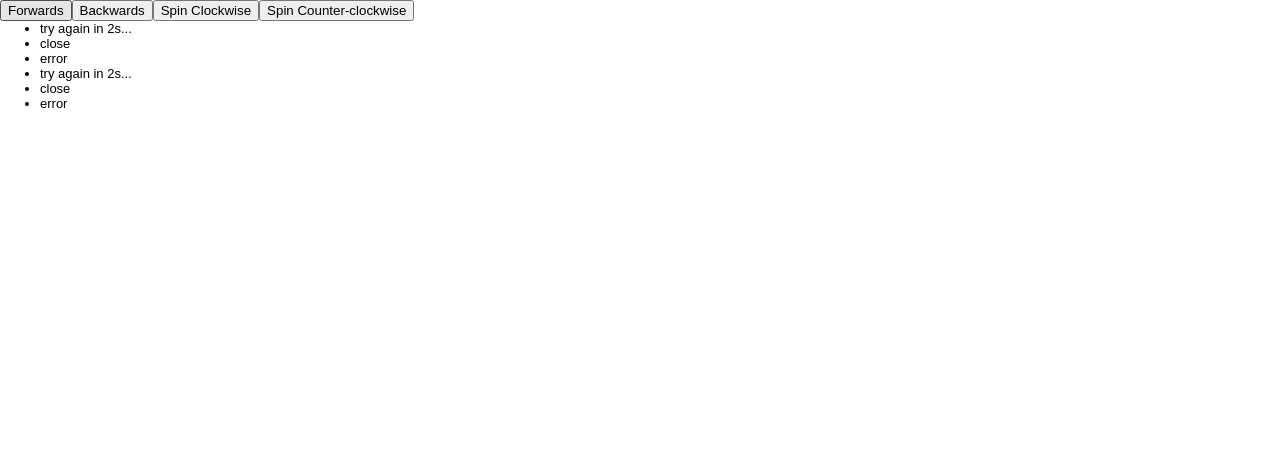
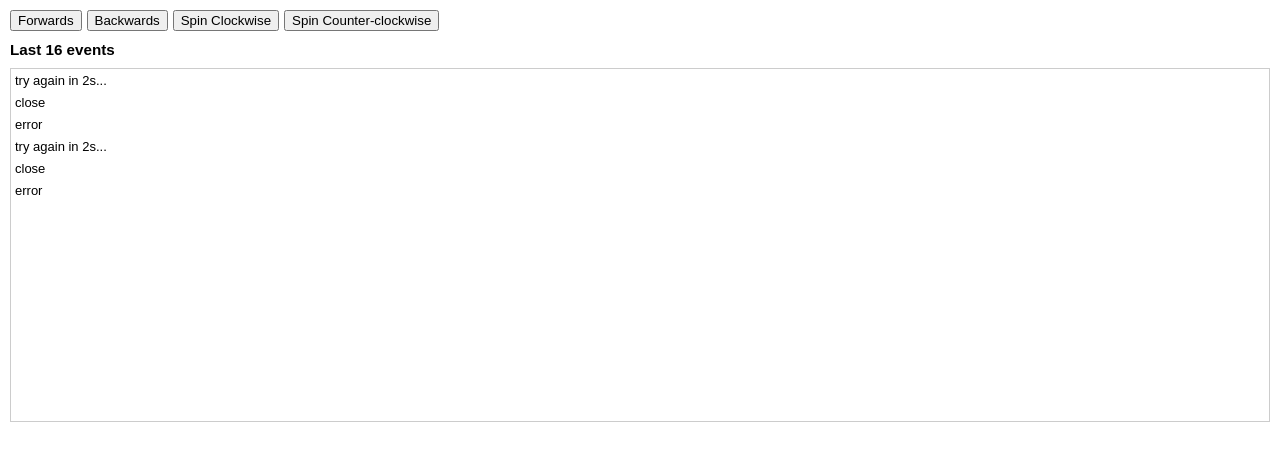
Before and after one commit to tristanpenman/rover-kit, a plain HTML site: page src/web/index.html in a window 1280 px wide. Drawn offline with Linux system fonts and the light colour scheme.

Commit message:
Improve styling of rover control page

```diff
--- a/src/web/css/app.css
+++ b/src/web/css/app.css
@@ -14,5 +14,25 @@
 body {
   overflow: hidden;
   height: 100%;
-  width: 100%;
+  padding: 10px;
 }
+
+h3 {
+  margin-top: 10px;
+}
+
+#buttons > button {
+  margin-right: 5px;
+}
+
+#messages {
+  border: 1px solid #ccc;
+  margin: 10px 0;
+}
+
+#messages > .message {
+  align-items: center;
+  display: flex;
+  height: 20px;
+  padding: 1px 4px;
+}
--- a/src/web/js/app.js
+++ b/src/web/js/app.js
@@ -1,7 +1,15 @@
+const maxMessages = 16;
+
 const buttons = document.createElement('div');
+buttons.id = 'buttons';
 document.body.appendChild(buttons);
 
-const messages = document.createElement('ul');
+const heading = document.createElement('h3');
+heading.innerText = `Last ${maxMessages} events`;
+document.body.appendChild(heading);
+
+const messages = document.createElement('div');
+messages.id = 'messages';
 document.body.appendChild(messages);
 
 let ws;
@@ -19,10 +27,16 @@ const addButton = (text, command) => {
 };
 
 const addMessage = (text) => {
-  const message = document.createElement('li');
+  const message = document.createElement('div');
   const content = document.createTextNode(text);
+  message.classList = 'message';
   message.appendChild(content);
   messages.prepend(message);
+
+  const count = messages.getElementsByTagName("div").length;
+  if (count > maxMessages) {
+    messages.removeChild(messages.lastChild);
+  }
 };
 
 const attemptConnect = () => {
@@ -60,3 +74,7 @@ addButton('Forwards', 'forwards');
 addButton('Backwards', 'backwards');
 addButton('Spin Clockwise', 'spin_cw');
 addButton('Spin Counter-clockwise', 'spin_ccw');
+
+for (i = 0; i < maxMessages; i++) {
+  addMessage('');
+}
```
Also changed, not shown: 1 other file. Lines whose indentation alone changed are shown as unchanged.
